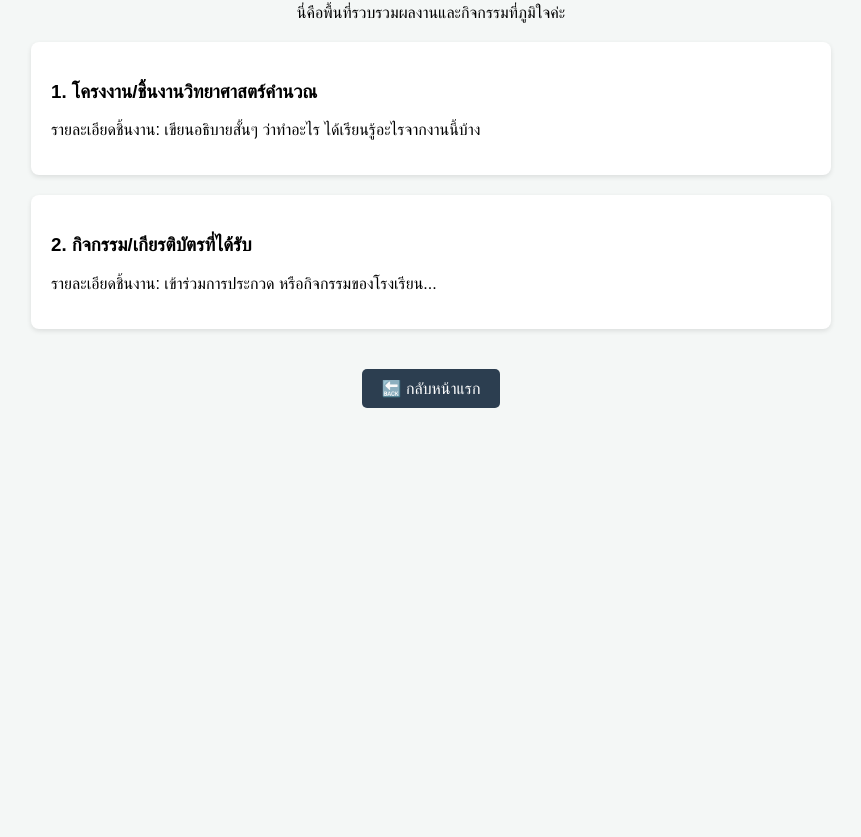
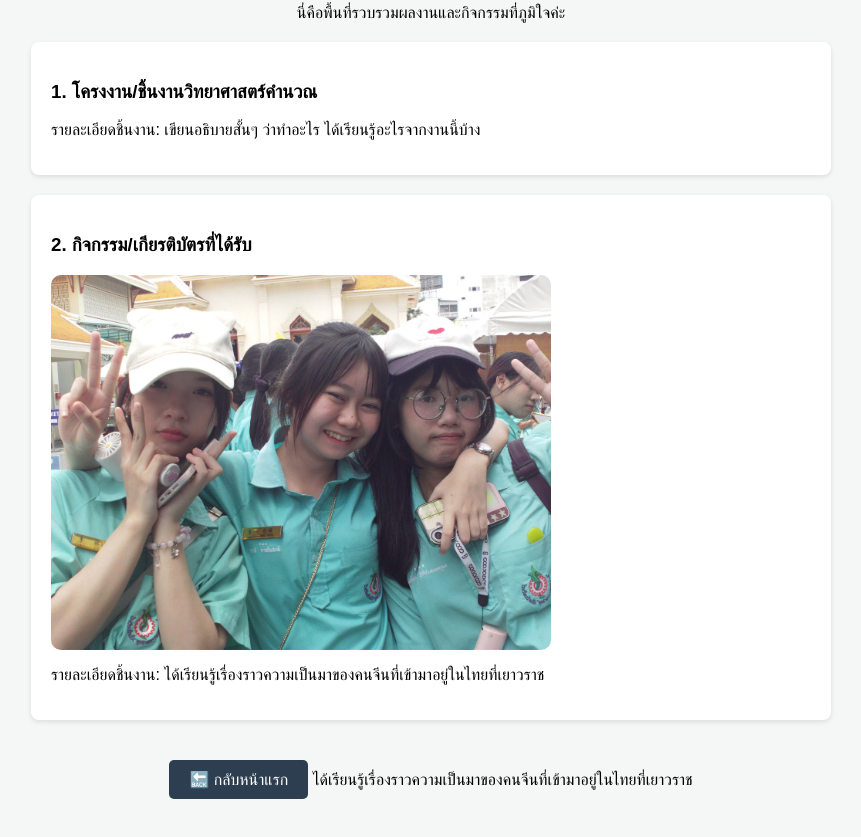
Before and after one commit to s34628Thitirat/s34628.github.io, a plain HTML site: page portfolio.html in a window 1280 px wide. Shown: the part 133-970 px from the top of the page, without its empty margins (209-1070 px from the left). Before the commit the page ends 800 px from the top, so only its background shows below. Drawn offline with Linux system fonts and the light colour scheme.

Commit message:
portfolio.html

```diff
--- a/portfolio.html
+++ b/portfolio.html
@@ -27,12 +27,15 @@
         <!-- กล่องผลงานชิ้นที่ 2 -->
         <div class="project-card">
             <h3>2. กิจกรรม/เกียรติบัตรที่ได้รับ</h3>
-            <p>รายละเอียดชิ้นงาน: เข้าร่วมการประกวด หรือกิจกรรมของโรงเรียน...</p>
+
+            <img src="field trip.jpg" alt="Field Trip" style="width:100%; max-width:500px; border-radius:10px;">
+
+            <p>รายละเอียดชิ้นงาน: ได้เรียนรู้เรื่องราวความเป็นมาของคนจีนที่เข้ามาอยู่ในไทยที่เยาวราช</p>
         </div>
 
         <!-- ปุ่มกดกลับหน้าแรก -->
         <a href="index.html" class="btn">🔙 กลับหน้าแรก</a>
-    </div>
+ ได้เรียนรู้เรื่องราวความเป็นมาของคนจีนที่เข้ามาอยู่ในไทยที่เยาวราช   </div>
 
 </body>
 </html>
```
